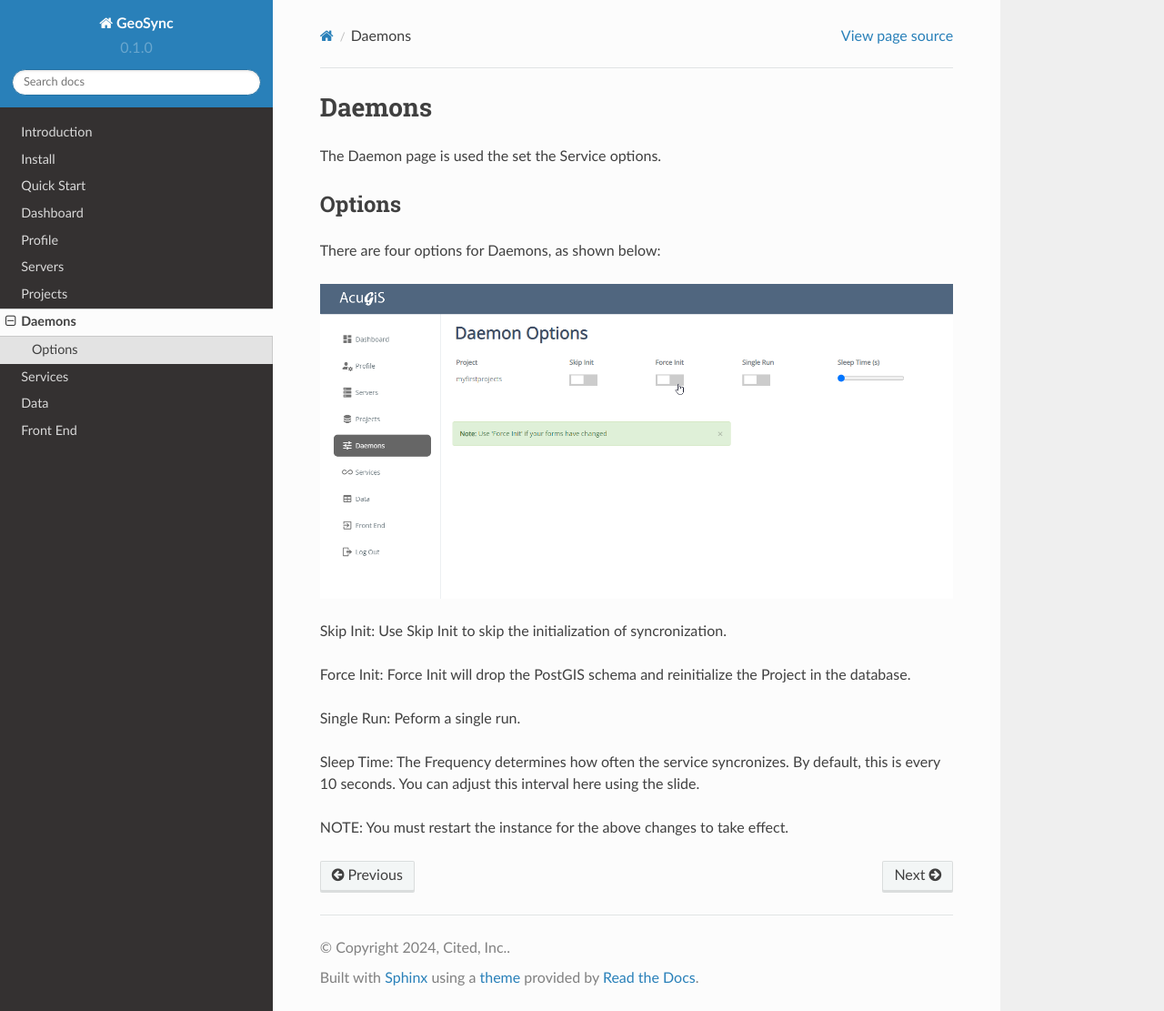
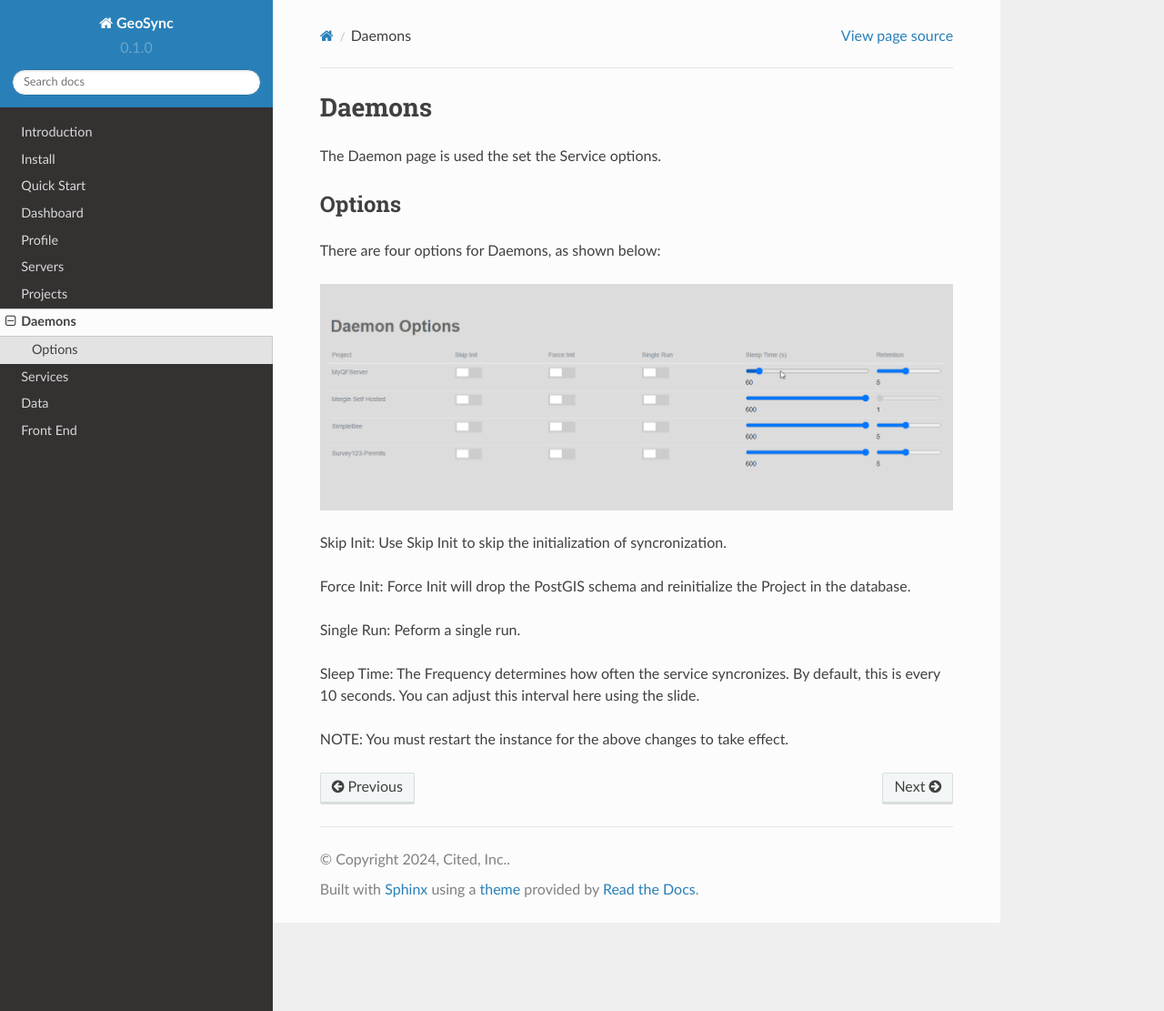
Before and after one commit to AcuGIS/GeoSync, a Sphinx documentation site: the page built from docs/source/daemons.rst, in a window 1280 px wide and 1111 px high. Shown: the whole window at 91% size. Built offline with Sphinx 7.4.7 and the Read the Docs theme 2.0.0, drawn with Linux system fonts in a browser that asks for light colours.

Commit message:
Update daemons.rst

```diff
--- a/docs/source/daemons.rst
+++ b/docs/source/daemons.rst
@@ -8,7 +8,7 @@ Options
 
 There are four options for Daemons, as shown below:
 
-.. image:: images/admin-14.png
+.. image:: images/daemons-1.png
 
 Skip Init:  Use Skip Init to skip the initialization of syncronization.
 
```
